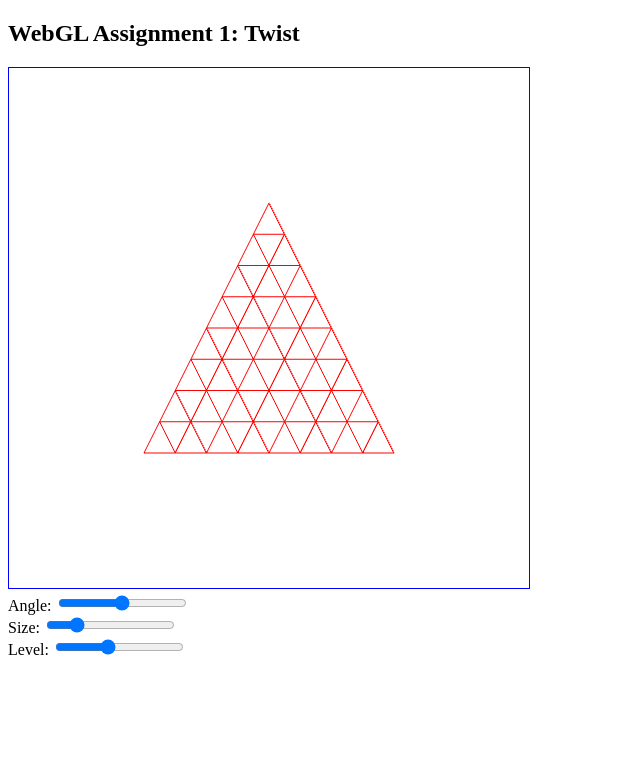
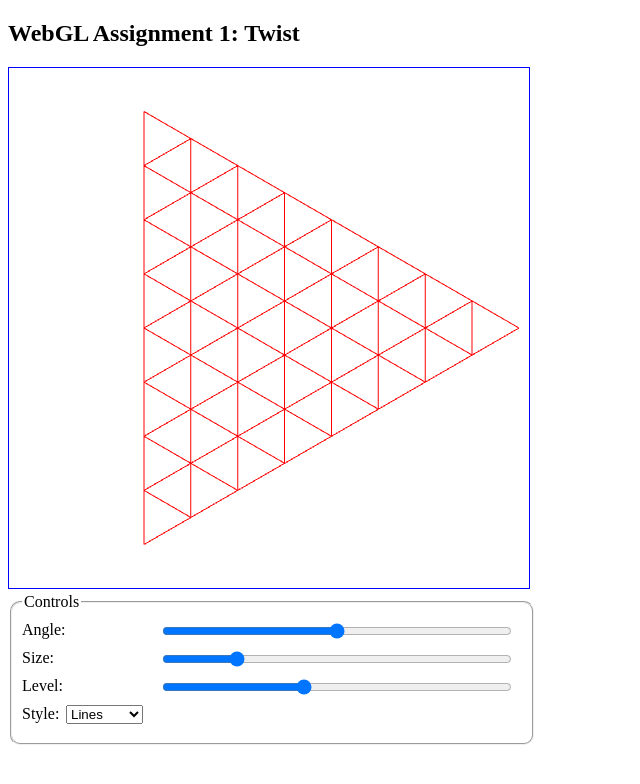
Before and after one commit to smathx/smathx.github.io, a plain HTML site: page W02/twist.html in a window 1280 px wide. Shown: the whole page, without its empty margins (0-640 px from the left). Drawn offline with Linux system fonts and the light colour scheme.

Commit message:
Assignment 1: final version

```diff
--- a/W02/twist.html
+++ b/W02/twist.html
@@ -8,6 +8,25 @@
 canvas {
     border: 1px solid blue;
     padding: 10px;
+}
+fieldset {
+  padding:10px;
+  border-radius:10px;
+  width:500px;
+}
+input {
+  float:right;
+  margin-right:10px;
+  width:350px;
+}
+output {
+  float:right;
+  width:50px;
+}
+label {
+  display:inline-block;
+  margin-bottom:10px;
+  width:40px;
 }
 </style>
 
@@ -50,6 +69,8 @@ Sorry - your browser does not support the HTML5 canvas element.
 </canvas>
 </section>
 <form id="controls">
+  <fieldset>
+    <legend>Controls</legend>
     <label for="angle">Angle:</label>
     <input id="angle" type="range" value="0" min="-2.0" max = "2.0" step="0.01"
            oninput="showValue('angle','angleValue')"
@@ -68,6 +89,13 @@ Sorry - your browser does not support the HTML5 canvas element.
            onchange="drawStuff()">
     <output id="levelValue"></output>
     <br/>
+    <label for="style">Style:</label>
+    <select id="style" onchange="drawStuff()">
+        <option value="lines">Lines</option>
+        <option value="points">Points</option>
+        <option value="triangles">Triangles</option>
+    </select>
+  </fieldset>
 </form>
 </body>
 </html>
--- a/W02/twist.js
+++ b/W02/twist.js
@@ -1,4 +1,4 @@
-// twist.js    WebGL Assignment 1   16 July 2015
+// twist.js    WebGL Assignment 1   18 July 2015
 
 var canvas;
 var gl;
@@ -13,13 +13,14 @@ function drawStuff() {
     var angle = document.getElementById("angle").value;
     var size  = document.getElementById("size").value;
     var level = document.getElementById("level").value;
+    var style = document.getElementById("style").value;
 
     points = [];
     doTriangle(size, level);
     twist(angle, points);
 
     setupDrawing();
-    render();
+    render(style);
 }
 
 function setupDrawing() {
@@ -51,9 +52,9 @@ function doTriangle(size, level) {
 
     var vertices =
     [
-        vec2(-size/2, -size/2),
-        vec2(      0,  size/2),
-        vec2( size/2, -size/2)
+        vec2(size, 0),
+        vec2(size * Math.cos(2 * Math.PI / 3), size * Math.sin(2 * Math.PI / 3)),
+        vec2(size * Math.cos(4 * Math.PI / 3), size * Math.sin(4 * Math.PI / 3)),
     ];
 
     divideTriangle(vertices[0], vertices[1], vertices[2], level);
@@ -93,11 +94,19 @@ function divideTriangle(a, b, c, count) {
     }
 }
 
-function render() {
+function render(style) {
     gl.clear(gl.COLOR_BUFFER_BIT);
 
-    for (var i = 0; i < points.length; i += 3)
-        gl.drawArrays(gl.LINE_LOOP, i, 3);
+    if (style == "lines") {
+        for (var i = 0; i < points.length; i += 3)
+            gl.drawArrays(gl.LINE_LOOP, i, 3);
+    }
+    if (style == "points") {
+        gl.drawArrays(gl.POINTS, 0, points.length);
+    }
+    if (style == "triangles") {
+        gl.drawArrays(gl.TRIANGLES, 0, points.length);
+    }
 }
 
 //end
```
